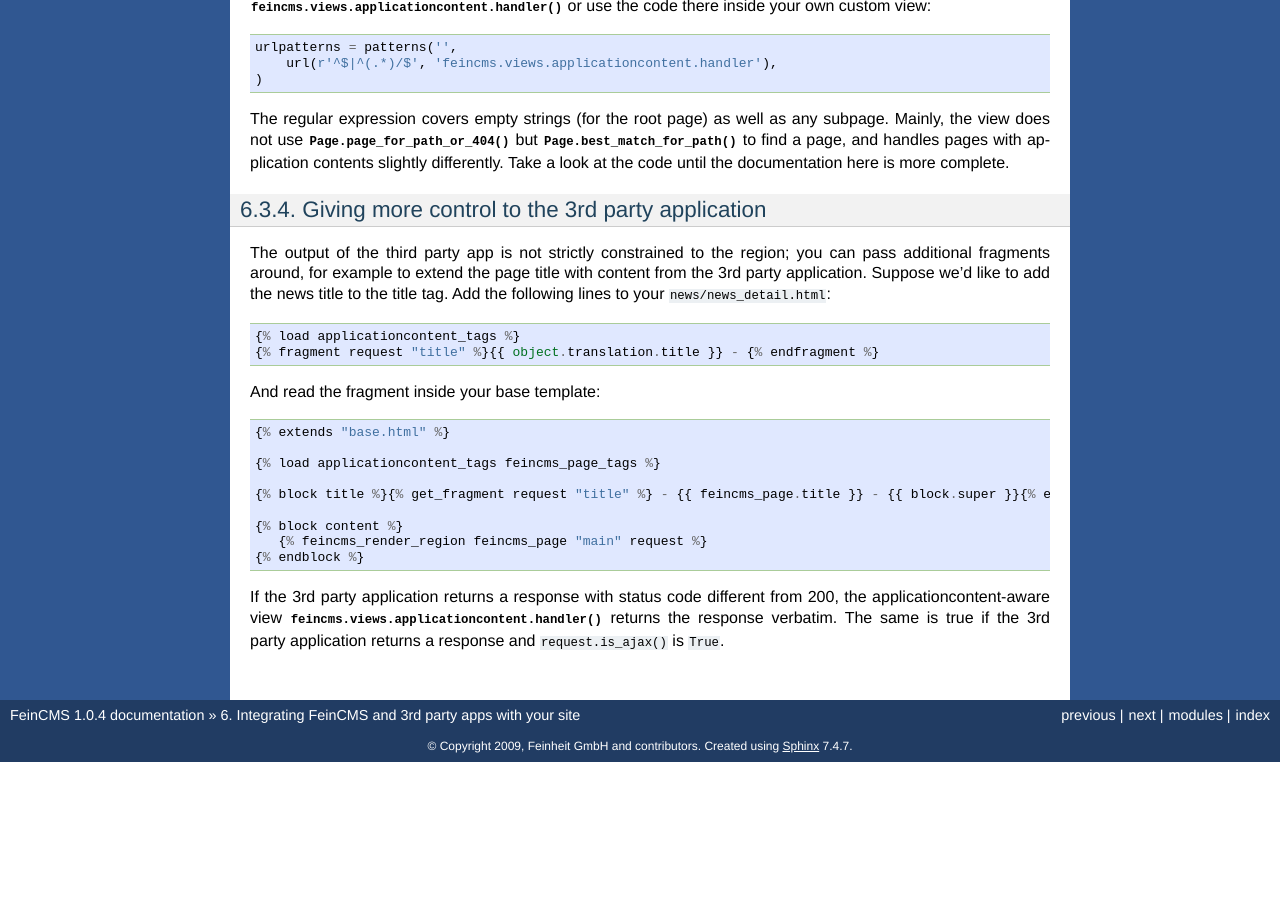
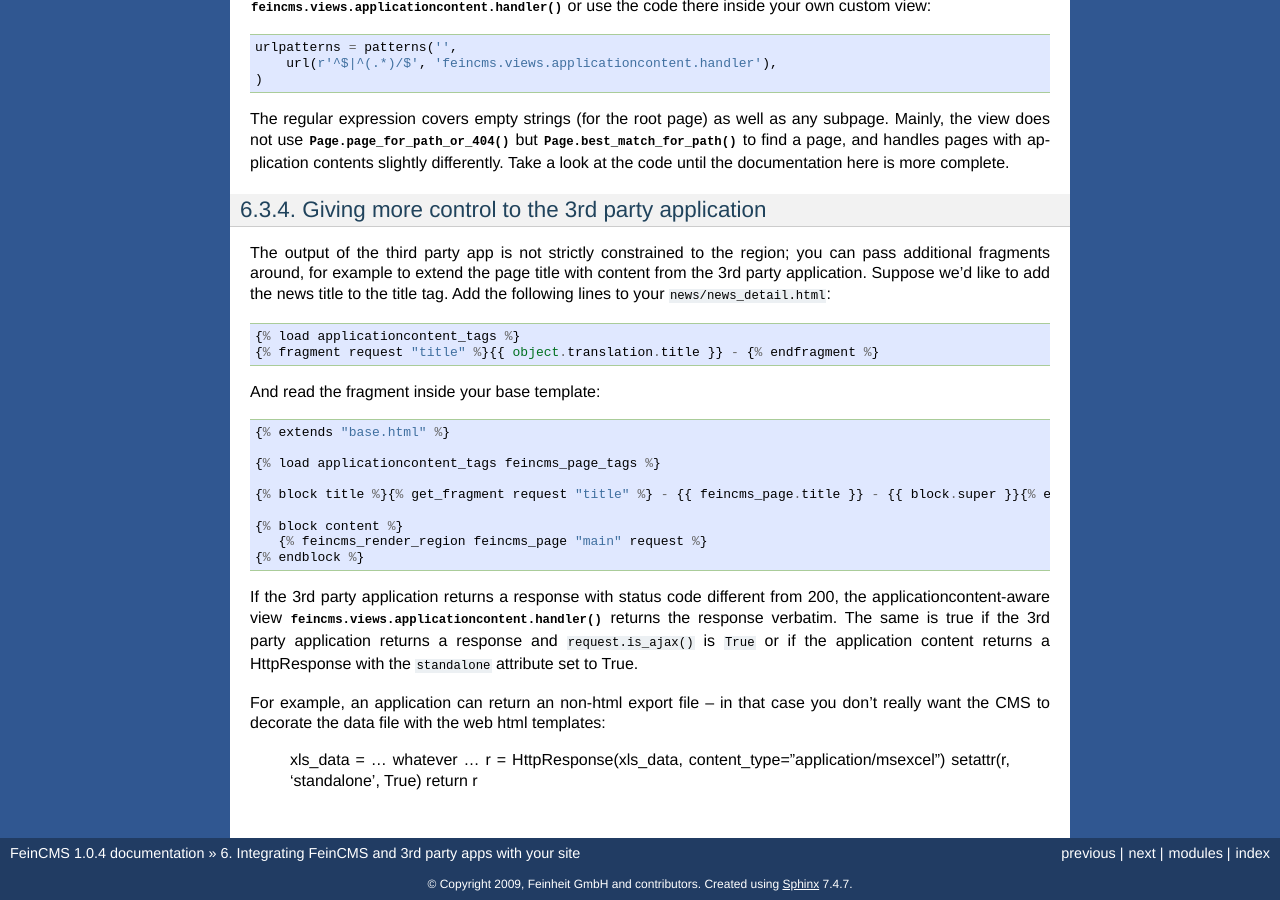
Before and after one commit to feincms/feincms, a Sphinx documentation site: the page built from docs/integration.txt, in a window 1280 px wide and 900 px high, scrolled down 3006 px. Built offline with Sphinx 7.4.7, drawn with Linux system fonts in a browser that asks for light colours; before the commit the page ends 3768 px from its top, so only the background shows below that.

Commit message:
Add a paragraph about the "standalone" attribute on appcontent responses.

```diff
--- a/docs/integration.txt
+++ b/docs/integration.txt
@@ -242,4 +242,13 @@ And read the fragment inside your base template::
 If the 3rd party application returns a response with status code different from
 200, the applicationcontent-aware view :func:`feincms.views.applicationcontent.handler`
 returns the response verbatim. The same is true if the 3rd party application returns
-a response and ``request.is_ajax()`` is ``True``.
+a response and ``request.is_ajax()`` is ``True`` or if the application content
+returns a HttpResponse with the ``standalone`` attribute set to True.
+
+For example, an application can return an non-html export file -- in that case
+you don't really want the CMS to decorate the data file with the web html templates:
+
+    xls_data = ... whatever ...
+    r = HttpResponse(xls_data, content_type="application/msexcel")
+    setattr(r, 'standalone', True)
+    return r
```
